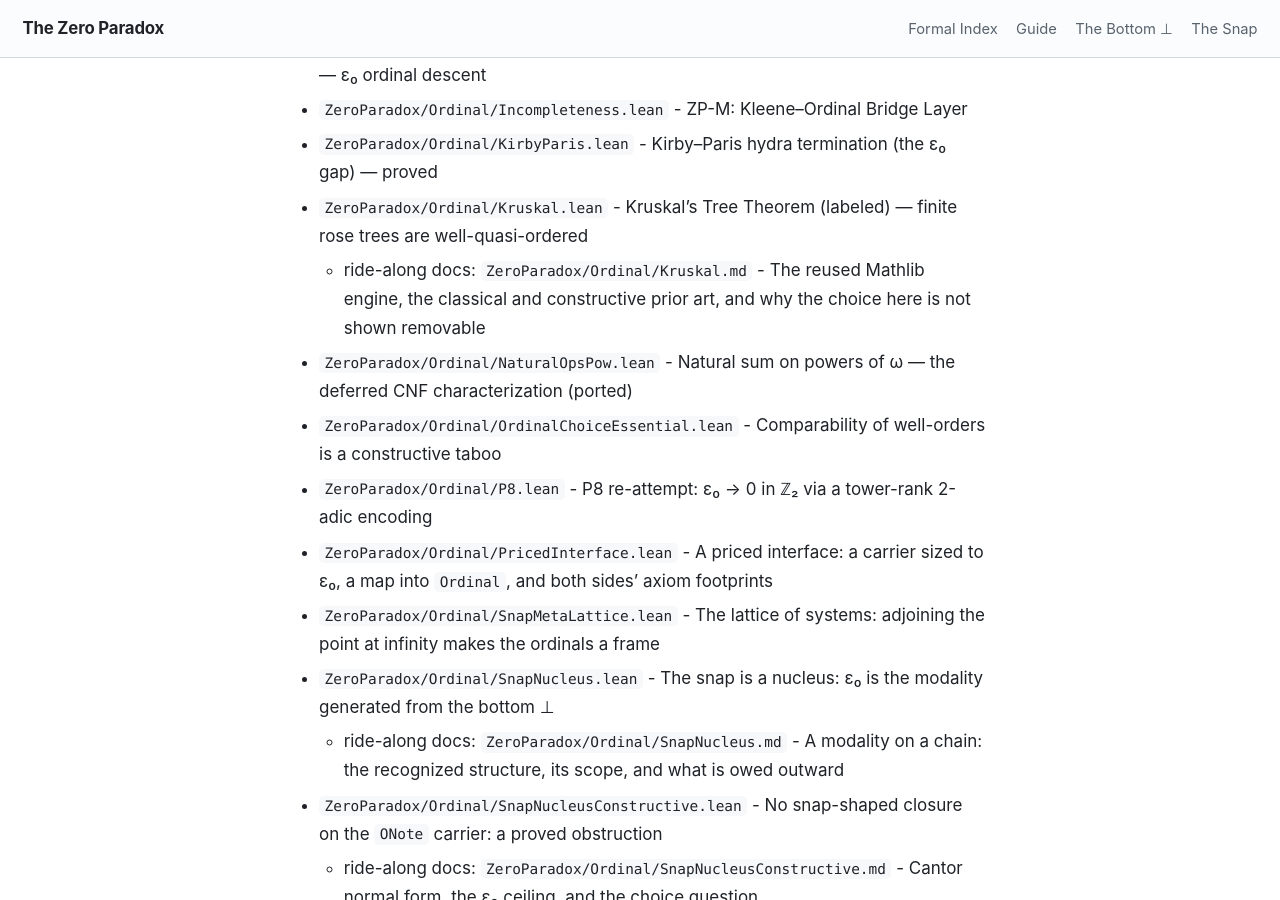
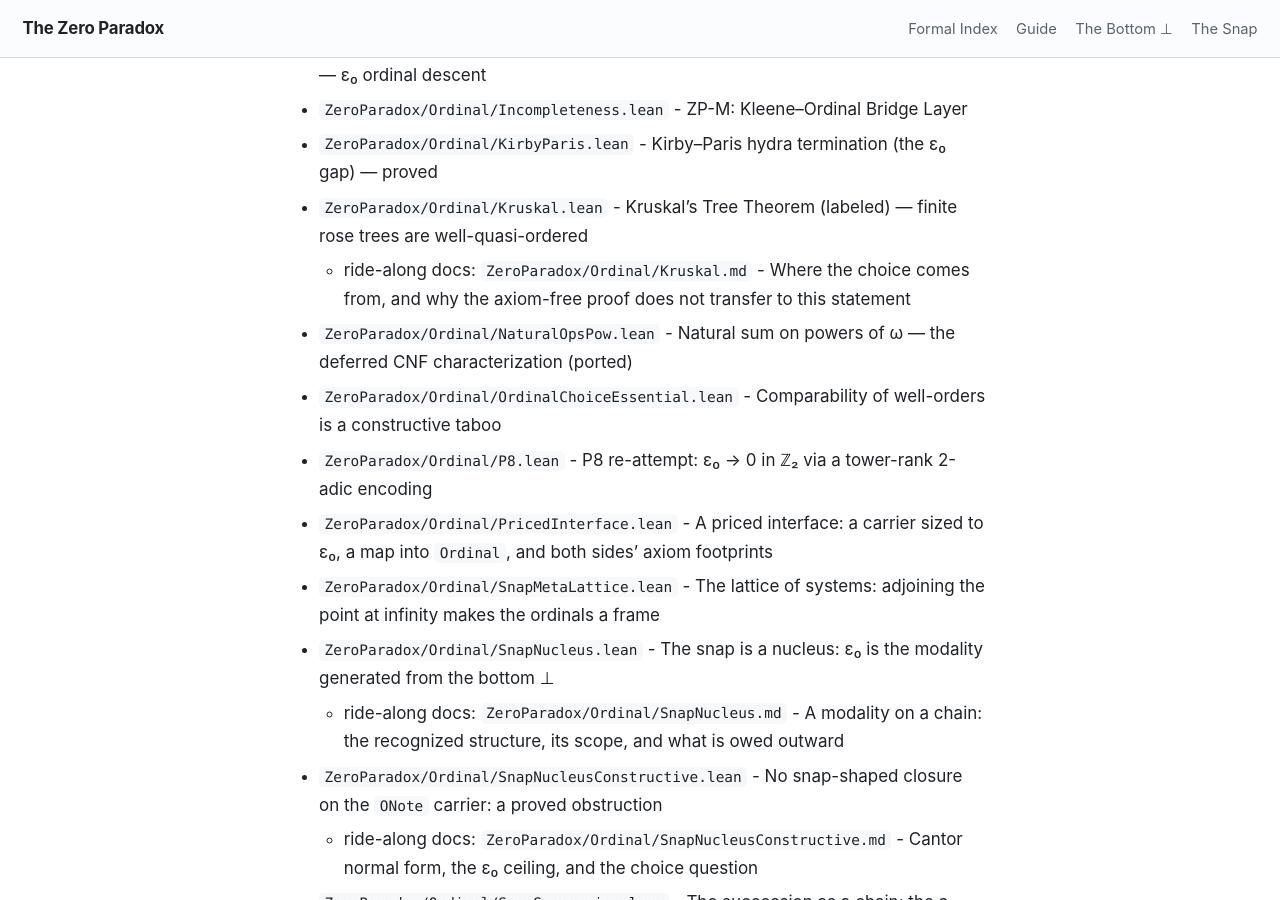
Before and after one commit to timbrigham/ZeroParadox, a Jekyll site: the page built from ZeroParadox/MANIFEST.md, in a window 1280 px wide and 900 px high, scrolled down 7793 px. Built offline with Jekyll 4.4.1, drawn with Linux system fonts in a browser that asks for light colours; our own code applies the rules of GitHub Pages for plain Markdown files.

Commit message:
Title the Kruskal ride-along after the argument, not the theorem
check_paths flagged the pair I had just created. Its reasoning is right: the
Lean title says what the file proves, the ride-along title says what the
argument is, and MANIFEST is generated from the Lean H1, so a Lean file titled
after the essay makes every generated index row describe it with words that
moved out. The ride-along is now titled for the question it answers, where the
choice comes from and why the axiom-free proof does not transfer, and the
manifest row matches.

Informational rather than blocking, and fixed because it was a fresh instance of
a named class rather than an inherited one. Three pre-existing pairs remain.

```diff
--- a/ZeroParadox/MANIFEST.md
+++ b/ZeroParadox/MANIFEST.md
@@ -160,7 +160,7 @@ The framework's reviewed, load-bearing Lean, organized by domain folder. The for
 - `ZeroParadox/Ordinal/Incompleteness.lean` - ZP-M: Kleene–Ordinal Bridge Layer
 - `ZeroParadox/Ordinal/KirbyParis.lean` - Kirby–Paris hydra termination (the ε₀ gap) — proved
 - `ZeroParadox/Ordinal/Kruskal.lean` - Kruskal's Tree Theorem (labeled) — finite rose trees are well-quasi-ordered
-  - ride-along docs: `ZeroParadox/Ordinal/Kruskal.md` - The reused Mathlib engine, the classical and constructive prior art, and why the choice here is not shown removable
+  - ride-along docs: `ZeroParadox/Ordinal/Kruskal.md` - Where the choice comes from, and why the axiom-free proof does not transfer to this statement
 - `ZeroParadox/Ordinal/NaturalOpsPow.lean` - Natural sum on powers of ω — the deferred CNF characterization (ported)
 - `ZeroParadox/Ordinal/OrdinalChoiceEssential.lean` - Comparability of well-orders is a constructive taboo
 - `ZeroParadox/Ordinal/P8.lean` - P8 re-attempt: ε₀ → 0 in ℤ₂ via a tower-rank 2-adic encoding
```
Also changed, not shown: ZeroParadox/Ordinal/Kruskal.md (+1 -1 lines).
